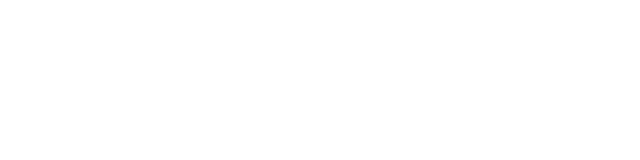
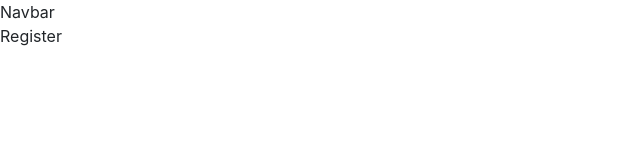
Before and after one commit to guneysrhat/ReactMovieApp, a React (Create React App) app: page /register in a window 1280 px wide. Shown: the top 160 px of the page, without its empty margins (0-640 px from the left). Built offline with nearby package versions, Linux system fonts and the light colour scheme.

Commit message:
router create

```diff
--- a/src/App.js
+++ b/src/App.js
@@ -1,7 +1,8 @@
-import './App.css';
+import "./App.css";
+import AppRouter from "./router/AppRouter";
 
 function App() {
-  return <div className="App"></div>;
+  return <AppRouter />;
 }
 
 export default App;
--- a/src/auth/firebase-config.js
+++ b/src/auth/firebase-config.js
@@ -1,9 +1,6 @@
 import { initializeApp } from "firebase/app";
+import { getAuth } from "firebase/auth";
 
-// TODO: Add SDKs for Firebase products that you want to use
-// https://firebase.google.com/docs/web/setup#available-libraries
-
-// Your web app's Firebase configuration
 const firebaseConfig = {
   apiKey: "AIzaSyBAItLS6TtjyjOFaX_eJ51oCij16aM9nKE",
   authDomain: "react-movie-app-8b2b4.firebaseapp.com",
@@ -15,3 +12,4 @@
 
 // Initialize Firebase
 const app = initializeApp(firebaseConfig);
+export const auth = getAuth(app);
--- a/src/router/AppRouter.js
+++ b/src/router/AppRouter.js
@@ -0,0 +1,22 @@
+import { BrowserRouter as Router, Routes, Route } from "react-router-dom";
+import Navbar from "../component/navbar/Navbar";
+import Home from "../pages/home/Home";
+import Login from "../pages/login/Login";
+import Register from "../pages/register/Register";
+import Details from "../pages/details/Details";
+
+const AppRouter = () => {
+  return (
+    <Router>
+      <Navbar />
+      <Routes>
+        <Route path="/" element={<Home />} />
+        <Route path="/login" element={<Login />} />
+        <Route path="/register" element={<Register />} />
+        <Route path="/details" element={<Details />} />
+      </Routes>
+    </Router>
+  );
+};
+
+export default AppRouter;
```
